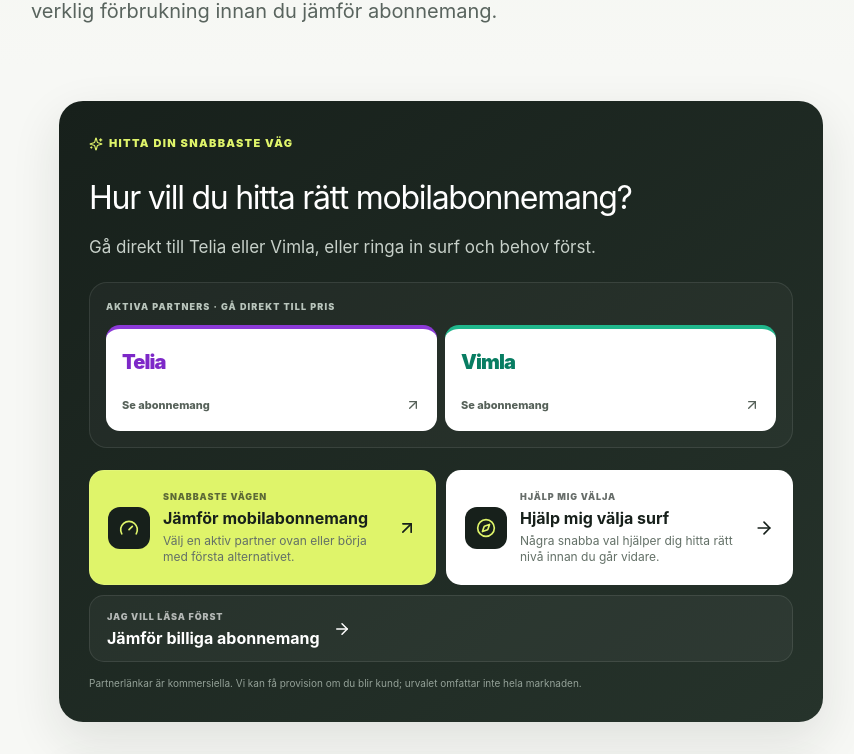
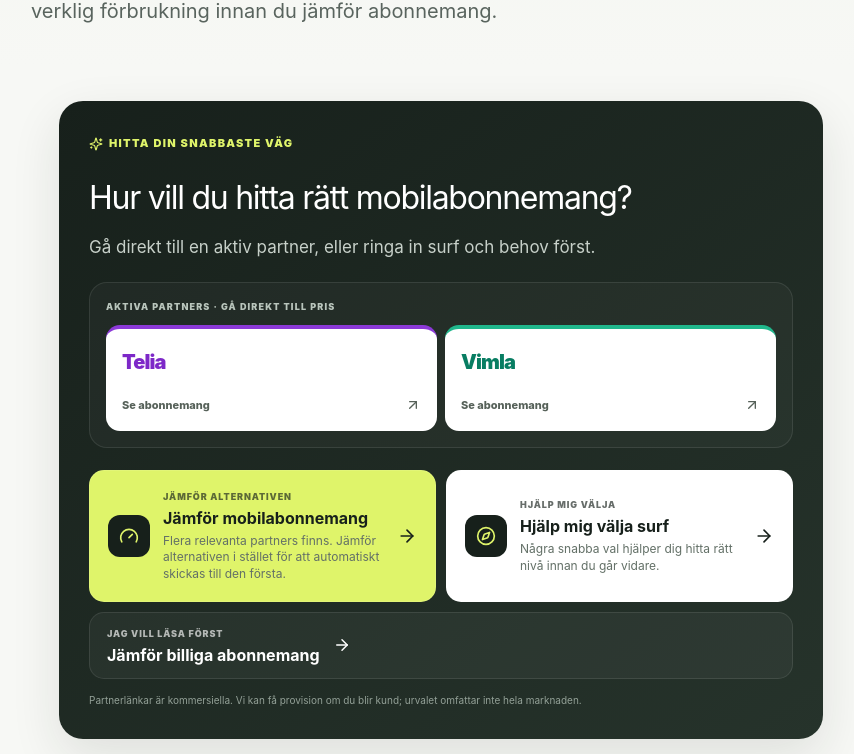
Before and after one commit to arvidlandin-cpu/sankkostnaden, a Next.js app: page /mobil in a window 1280 px wide. Shown: the part 453-1207 px from the top of the page, without its empty margins (199-1053 px from the left). Built offline with nearby package versions, Linux system fonts and the light colour scheme.

Commit message:
Avoid arbitrary first-partner routing in decision gateway

```diff
--- a/components/DecisionGateway.tsx
+++ b/components/DecisionGateway.tsx
@@ -6,7 +6,7 @@ type Props = { category: PartnerCategory; compact?: boolean; intent?: PartnerInt
 
 const config = {
   bredband:{title:'Hur vill du gå vidare med bredbandet?',intro:'Se vad du kan beställa, välj rätt hastighet eller gå direkt till jämförelsen.',direct:'Jämför bredband på min adress',help:'Hjälp mig välja hastighet',helpHref:'/bredband/vilken-hastighet-behover-jag/',read:'Läs bredbandsguiden',readHref:'/bredband/'},
-  mobil:{title:'Hur vill du hitta rätt mobilabonnemang?',intro:'Gå direkt till Telia eller Vimla, eller ringa in surf och behov först.',direct:'Jämför mobilabonnemang',help:'Hjälp mig välja surf',helpHref:'/mobil/hur-mycket-surf-behover-jag/',read:'Jämför billiga abonnemang',readHref:'/mobil/billigaste-mobilabonnemanget/'},
+  mobil:{title:'Hur vill du hitta rätt mobilabonnemang?',intro:'Gå direkt till en aktiv partner, eller ringa in surf och behov först.',direct:'Jämför mobilabonnemang',help:'Hjälp mig välja surf',helpHref:'/mobil/hur-mycket-surf-behover-jag/',read:'Jämför billiga abonnemang',readHref:'/mobil/billigaste-mobilabonnemanget/'},
   forsakring:{title:'Jämför försäkring på rätt nivå',intro:'Välj rätt skydd först och gå sedan vidare till pris när en relevant partner finns.',direct:'Jämför försäkring',help:'Jämför djurförsäkring',helpHref:'/forsakring/djurforsakring/',read:'Läs försäkringsguiden',readHref:'/forsakring/'},
   el:{title:'Hitta rätt väg till ett billigare elavtal',intro:'Elpartners aktiveras först när samarbetena är godkända. Under tiden hjälper vi dig jämföra rätt.',direct:'Jämför elavtal',help:'Hjälp mig välja avtalsform',helpHref:'/elavtal/vilket-elavtal-passar-mig/',read:'Se billigaste elavtalet',readHref:'/elavtal/billigaste-elavtalet/'}
 } as const;
@@ -15,14 +15,15 @@ const partnerClass=(name:string)=>name==='Telia'?'brandTelia':name==='Vimla'?'br
 
 export default function DecisionGateway({category,compact=false,intent}:Props){
  const cfg=config[category], active=getActivePartners(category,intent);
+ const directPartner=active.length===1?active[0]:null;
  const fallbackHref=category==='el'?'/elavtal/jamfor-elavtal/':category==='forsakring'?'/forsakring/jamfor-hemforsakring/':category==='mobil'?'/mobil/billigaste-mobilabonnemanget/':'/bredband/bredband-pa-min-adress/';
  const noPartnerText=category==='forsakring'&&intent==='home'?'Vi har ingen aktiv hemförsäkringspartner ännu. Använd checklistan för att jämföra likvärdigt skydd.':category==='el'?'Partnerlänkar aktiveras först när samarbetet är godkänt. Förbered jämförelsen nu.':'Börja med vår jämförelseguide.';
  return <section className={`decisionGateway ${compact?'decisionGatewayCompact':''}`}>
   <div className='gatewayHead'><span><Sparkles size={14}/> HITTA DIN SNABBASTE VÄG</span><h2>{cfg.title}</h2><p>{cfg.intro}</p></div>
   {active.length>0 && <div className='partnerExpress'><div className='partnerExpressLabel'>AKTIVA PARTNERS · GÅ DIREKT TILL PRIS</div><div className='partnerExpressGrid'>{active.map(p=><a className={`partnerExpressCard ${partnerClass(p.name)}`} key={p.name} href={p.trackingUrl!} target='_blank' rel='sponsored nofollow noopener'><span className='expressBrand'>{p.name.replace(' Djurförsäkring','')}</span><span className='expressAction'>{category==='bredband'?'Se vad du kan få':category==='mobil'?'Se abonnemang':'Hämta ditt pris'} <ArrowUpRight size={16}/></span></a>)}</div></div>}
   <div className='gatewayPaths'>
-   {active.length ? <a className='gatewayPath gatewayDirect' href={active[0].trackingUrl!} target='_blank' rel='sponsored nofollow noopener'><span className='gatewayIcon'><Gauge size={20}/></span><div><small>SNABBASTE VÄGEN</small><strong>{cfg.direct}</strong><p>{active.length>1?'Välj en aktiv partner ovan eller börja med första alternativet.':`Fortsätt hos ${active[0].name} för pris och villkor.`}</p></div><ArrowUpRight size={20}/></a>:
-   <Link className='gatewayPath gatewayDirect' href={fallbackHref}><span className='gatewayIcon'><Gauge size={20}/></span><div><small>JÄMFÖR RÄTT</small><strong>{cfg.direct}</strong><p>{noPartnerText}</p></div><ArrowRight size={20}/></Link>}
+   {directPartner ? <a className='gatewayPath gatewayDirect' href={directPartner.trackingUrl!} target='_blank' rel='sponsored nofollow noopener'><span className='gatewayIcon'><Gauge size={20}/></span><div><small>SNABBASTE VÄGEN</small><strong>{cfg.direct}</strong><p>{`Fortsätt hos ${directPartner.name} för pris och villkor.`}</p></div><ArrowUpRight size={20}/></a>:
+   <Link className='gatewayPath gatewayDirect' href={fallbackHref}><span className='gatewayIcon'><Gauge size={20}/></span><div><small>{active.length>1?'JÄMFÖR ALTERNATIVEN':'JÄMFÖR RÄTT'}</small><strong>{cfg.direct}</strong><p>{active.length>1?'Flera relevanta partners finns. Jämför alternativen i stället för att automatiskt skickas till den första.':noPartnerText}</p></div><ArrowRight size={20}/></Link>}
    <Link className='gatewayPath' href={cfg.helpHref}><span className='gatewayIcon'><Compass size={20}/></span><div><small>HJÄLP MIG VÄLJA</small><strong>{cfg.help}</strong><p>Några snabba val hjälper dig hitta rätt nivå innan du går vidare.</p></div><ArrowRight size={20}/></Link>
    <Link className='gatewayPath gatewayRead' href={cfg.readHref}><div><small>JAG VILL LÄSA FÖRST</small><strong>{cfg.read}</strong></div><ArrowRight size={18}/></Link>
   </div>
```
